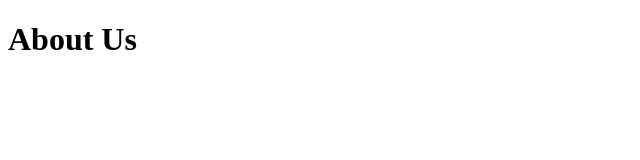
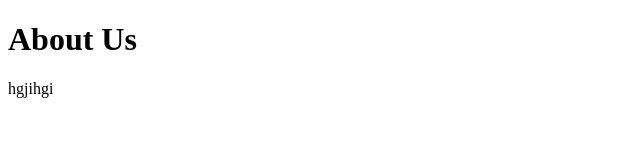
Before and after one commit to Raihaan-riswan/Example-webpage, a plain HTML site: page about.html in a window 1280 px wide. Shown: the full height of the page, 0-640 px from the left. Drawn offline with Linux system fonts and the light colour scheme.

Commit message:
update about page

```diff
--- a/about.html
+++ b/about.html
@@ -8,5 +8,6 @@
 </head>
 <body>
     <h1>About Us</h1>
+    hgjihgi
 </body>
 </html>
```
